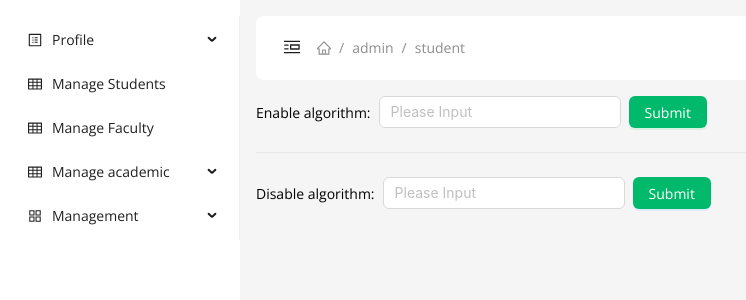
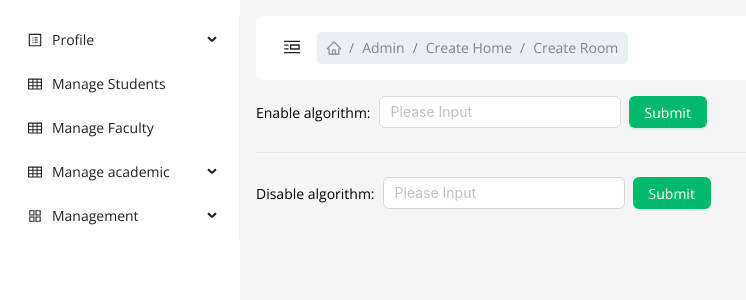
Before and after one commit to f4faysal/local-areaa-tax-management, a Next.js app: page / in a window 1280 px wide. Shown: the top 300 px of the page, without its empty margins (0-746 px from the left). Built offline with nearby package versions, Linux system fonts and the light colour scheme.

Commit message:
Refactor UI components and remove unused code

```diff
--- /dev/null
+++ b/src/app/(withlayout)/damo/page.tsx
@@ -0,0 +1,5 @@
+const DAmo = () => {
+  return <div>hi</div>;
+};
+
+export default DAmo;
--- a/src/components/ui/Contents.tsx
+++ b/src/components/ui/Contents.tsx
@@ -1,8 +1,6 @@
 "use client";
-import { PicRightOutlined } from "@ant-design/icons";
-import { Button, Layout, theme } from "antd";
-import { Header } from "antd/es/layout/layout";
-import UMBreadCrumb from "./UMBreadCrumb";
+import { Layout, theme } from "antd";
+import UPHeader from "./UPHeader";
 
 const { Content } = Layout;
 
@@ -22,57 +20,15 @@ const Contents: React.FC<ContentsProps> = ({
   const {
     token: { colorBgContainer },
   } = theme.useToken();
-  const base = "admin";
+
   return (
     <Content className="content-layout">
-      <Header
-        style={{
-          padding: "1rem",
-          background: colorBgContainer,
-          display: "flex",
-          justifyContent: "space-between",
-          alignItems: "center",
-          position: "sticky",
-          top: 0,
-          zIndex: 100,
-          borderRadius: "0.5rem",
-          marginBottom: "1rem",
-        }}
-      >
-        <div className="_d-flex">
-          <div className="hideOnMobile">
-            <Button
-              onClick={() => setCollapsed(!collapsed)}
-              type="text"
-              icon={<PicRightOutlined />}
-              size={"large"}
-            />
-          </div>
-          <div>
-            <UMBreadCrumb
-              items={[
-                {
-                  label: `${base}`,
-                  link: `/${base}`,
-                },
-                {
-                  label: "student",
-                  link: `/${base}/student`,
-                },
-              ]}
-            />
-          </div>
-        </div>
-
-        <div className="hideOnDesktop">
-          <Button
-            onClick={() => setToggled(true)}
-            type="text"
-            icon={<PicRightOutlined />}
-            size={"large"}
-          />
-        </div>
-      </Header>
+      {/* Header component  */}
+      <UPHeader
+        setToggled={setToggled}
+        setCollapsed={setCollapsed}
+        collapsed={collapsed}
+      />
 
       {children}
     </Content>
--- a/src/components/ui/UMBreadCrumb.tsx
+++ b/src/components/ui/UPBreadCrumb.tsx
@@ -2,7 +2,7 @@ import { HomeOutlined } from "@ant-design/icons";
 import { Breadcrumb } from "antd";
 import Link from "next/link";
 
-const UMBreadCrumb = ({
+const UPBreadCrumb = ({
   items,
 }: {
   items: {
@@ -32,4 +32,4 @@ const UMBreadCrumb = ({
   return <Breadcrumb items={breadCrumbItems}></Breadcrumb>;
 };
 
-export default UMBreadCrumb;
+export default UPBreadCrumb;
--- /dev/null
+++ b/src/components/ui/UPHeader.tsx
@@ -0,0 +1,85 @@
+import { Button, theme } from "antd";
+import { Header } from "antd/es/layout/layout";
+
+import { PicRightOutlined } from "@ant-design/icons";
+import UPBreadCrumb from "./UPBreadCrumb";
+
+interface UPHeaderProps {
+  setToggled: (value: boolean) => void;
+  setCollapsed: (value: boolean) => void;
+  collapsed: boolean;
+}
+
+const UPHeader: React.FC<UPHeaderProps> = ({
+  setToggled,
+  setCollapsed,
+  collapsed,
+}) => {
+  const {
+    token: { colorBgContainer },
+  } = theme.useToken();
+  const base = "admin";
+  return (
+    <Header
+      style={{
+        padding: "1rem",
+        background: colorBgContainer,
+        display: "flex",
+        justifyContent: "space-between",
+        alignItems: "center",
+        position: "sticky",
+        top: 0,
+        zIndex: 100,
+        borderRadius: "0.5rem",
+        marginBottom: "1rem",
+      }}
+    >
+      <div className="_d-flex">
+        <div className="hideOnMobile">
+          <Button
+            onClick={() => setCollapsed(!collapsed)}
+            type="text"
+            icon={<PicRightOutlined />}
+            size={"large"}
+          />
+        </div>
+        <div
+          className="hideOnMobile"
+          style={{
+            background: "#ebeef3",
+            padding: "5px 10px",
+            borderRadius: "5px",
+          }}
+        >
+          <UPBreadCrumb
+            items={[
+              {
+                label: `Admin`,
+                link: `/${base}`,
+              },
+              {
+                label: "Create Home",
+                link: `/${base}/create-home`,
+              },
+              {
+                label: "Create Room",
+                link: `/${base}/create-room`,
+              },
+            ]}
+          />
+        </div>
+      </div>
+
+      <div className="hideOnDesktop">
+        <Button
+          onClick={() => setToggled(true)}
+          type="text"
+          icon={<PicRightOutlined />}
+          size={"large"}
+        />
+      </div>
+    </Header>
+  );
+};
+
+export default UPHeader;
```
